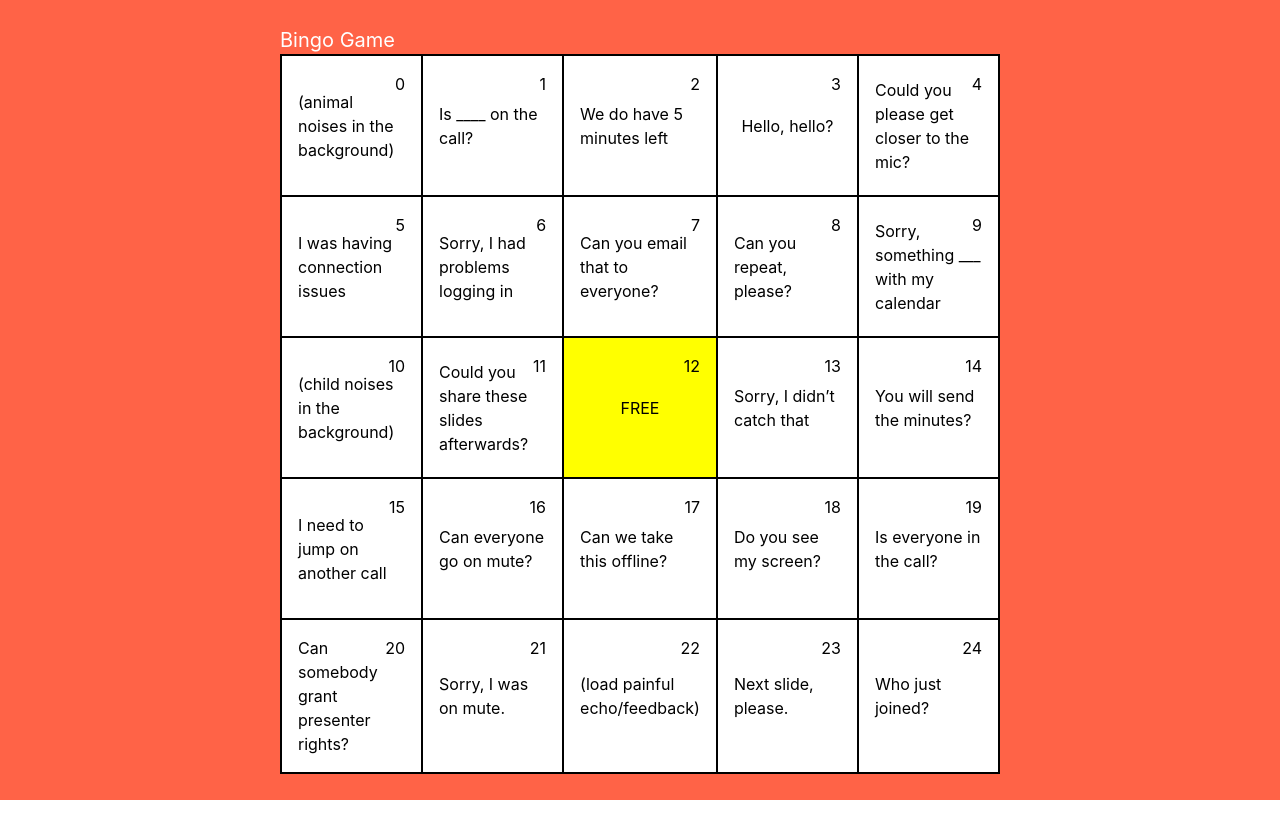
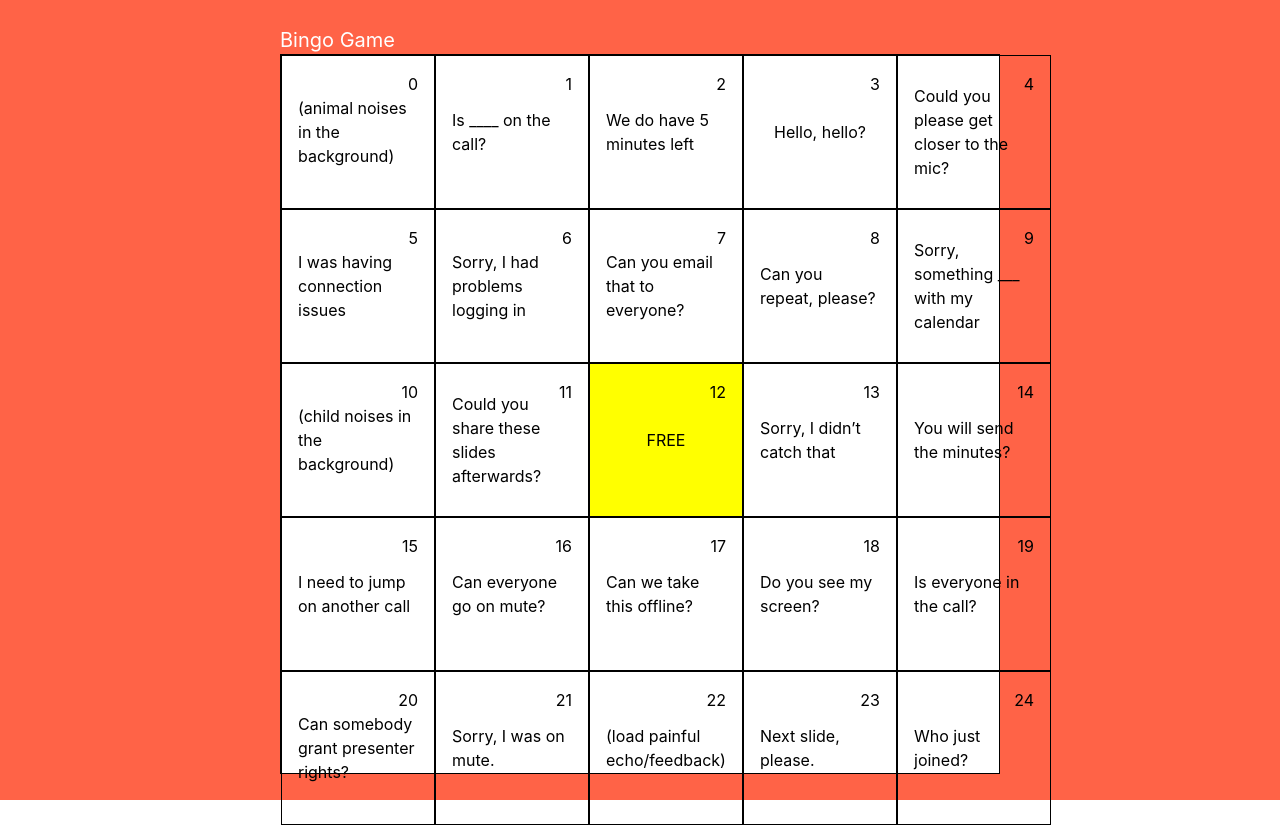
Before and after one commit to nkear003/bingo-game, a React (Create React App) app: page / in a window 1280 px wide. Before the commit the page ends 800 px from the top, so only its background shows below. Built offline with nearby package versions, Linux system fonts and the light colour scheme.

Commit message:
Add selections + winning state

```diff
--- a/src/App.css
+++ b/src/App.css
@@ -4,13 +4,19 @@
 
 :root {
   --selected: yellow;
+  --ff: Arial, sans-serif;
+  --text-size: 8px;
+  --line-height: 8px;
+  --text: 500 max(var(--text-size), 2vw) / max(var(--line-height), 2.5vw)
+    var(--ff);
+  --md: 800px;
 }
 
 .app {
   display: flex;
   justify-content: center;
   align-items: center;
-  height: 100vh;
+  min-height: 100vh;
   background-color: tomato;
 }
 
@@ -28,17 +34,45 @@ h1 {
   border: 1.5px solid black;
 }
 
+ol {
+  padding-inline-start: 2rem;
+}
+
+@media (min-width: 800px) {
+  ol {
+    display: none;
+  }
+}
+
 .cell {
   display: flex;
   flex-direction: column;
   align-items: center;
   justify-content: center;
   border: 1.5px solid #000;
-  font-size: 1rem;
+  /* font-size: 1rem; */
   cursor: pointer;
   box-sizing: border-box;
   padding: 1rem;
   position: relative;
+  aspect-ratio: 1/1;
+  max-width: 100%;
+}
+
+.cell > p {
+  display: none;
+}
+
+.bingo {
+  color: white;
+  /* transition: transform 2s;
+  transform: scale(2); */
+}
+
+@media (min-width: 800px) {
+  .cell > p {
+    display: block;
+  }
 }
 
 .cell-number {
@@ -48,7 +82,9 @@ h1 {
 }
 
 .cell.selected,
-.cell.selected:hover {
+.cell.selected:hover,
+li.selected,
+li.selected:hover {
   background-color: var(--selected);
 }
 
--- a/src/App.tsx
+++ b/src/App.tsx
@@ -30,23 +30,56 @@ const initialBoard = [
   "Who just joined?",
 ];
 
+const winningCombinations = [
+  // Horizontal Rows
+  [0, 1, 2, 3, 4],
+  [5, 6, 7, 8, 9],
+  [10, 11, 12, 13, 14],
+  [15, 16, 17, 18, 19],
+  [20, 21, 22, 23, 24],
+  // Vertical Columns
+  [0, 5, 10, 15, 20],
+  [1, 6, 11, 16, 21],
+  [2, 7, 12, 17, 22],
+  [3, 8, 13, 18, 23],
+  [4, 9, 14, 19, 24],
+  // Diagonals
+  [0, 6, 12, 18, 24],
+  [4, 8, 12, 16, 20],
+];
+
 function App() {
-  const [board, setBoard] = useState(initialBoard);
+  const [board] = useState(initialBoard);
   const [selected, setSelected] = useState<number[]>([12]);
+  const [bingo, setBingo] = useState(false);
 
-  const handleClick = (index: number) => {
+  const checkBingo = (selected: number[]) => {
+    for (const combination of winningCombinations) {
+      if (combination.every((index) => selected.includes(index))) {
+        console.log("winning combination", combination);
+        setBingo(true);
+        return;
+      }
+    }
+  };
+
+  const handleCellClick = (index: number) => {
+    if (bingo) return; // only allow one bingo
     if (selected.includes(index)) return;
-    setSelected([...selected, index]);
+    const newSelected = [...selected, index];
+    setSelected(newSelected);
+    checkBingo(newSelected);
   };
 
   return (
     <div className="app">
       <main>
         <h1 className="text-xl">Bingo Game</h1>
+        {bingo && <h2 className="bingo">🎉 That's a bingo!!! 🎉</h2>}
         <div className="board">
           {board.map((text, index) => (
             <Cell
-              handleClick={handleClick}
+              handleClick={handleCellClick}
               key={index}
               text={text}
               index={index}
@@ -54,6 +87,17 @@ function App() {
             />
           ))}
         </div>
+        <ol>
+          {board.map((text, index) => (
+            <li
+              key={`bottom-${index}`}
+              className={selected.includes(index) ? "selected" : ""}
+              onClick={() => handleCellClick(index)}
+            >
+              {text}
+            </li>
+          ))}
+        </ol>
       </main>
     </div>
   );
--- a/src/Cell.tsx
+++ b/src/Cell.tsx
@@ -12,8 +12,10 @@ const Cell = ({ text, index, handleClick, selected }: CellProps) => {
       data-index={index}
       onClick={() => handleClick(index)}
     >
-      <span className="cell-number">{index}</span>
-      <span>{text}</span>
+      <p>
+        <span className="cell-number">{index}</span>
+        <span>{text}</span>
+      </p>
     </div>
   );
 };
```
